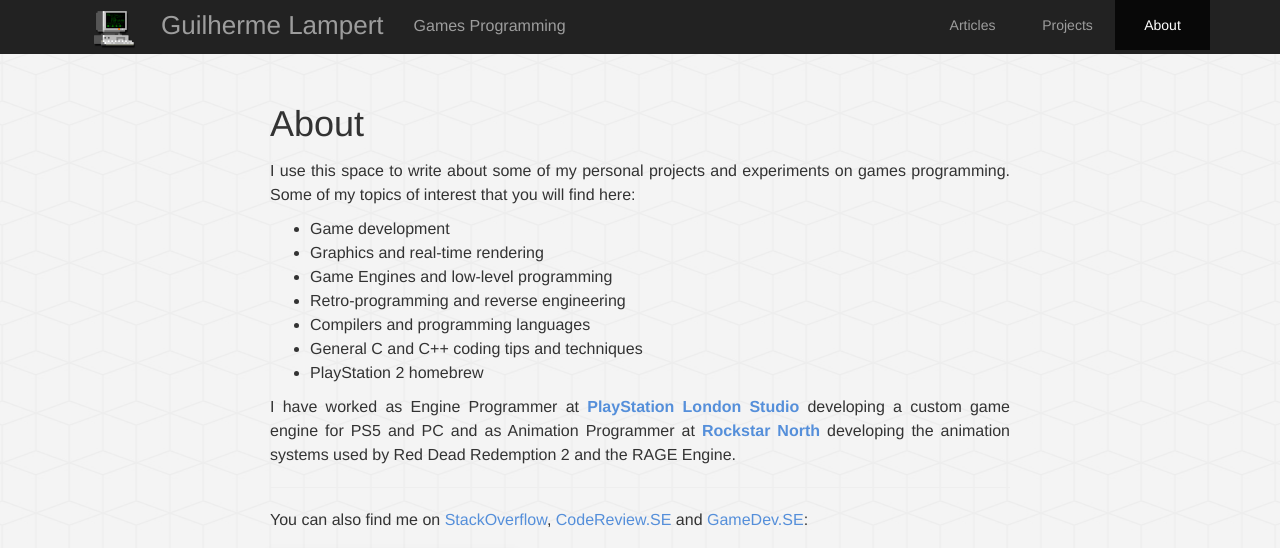
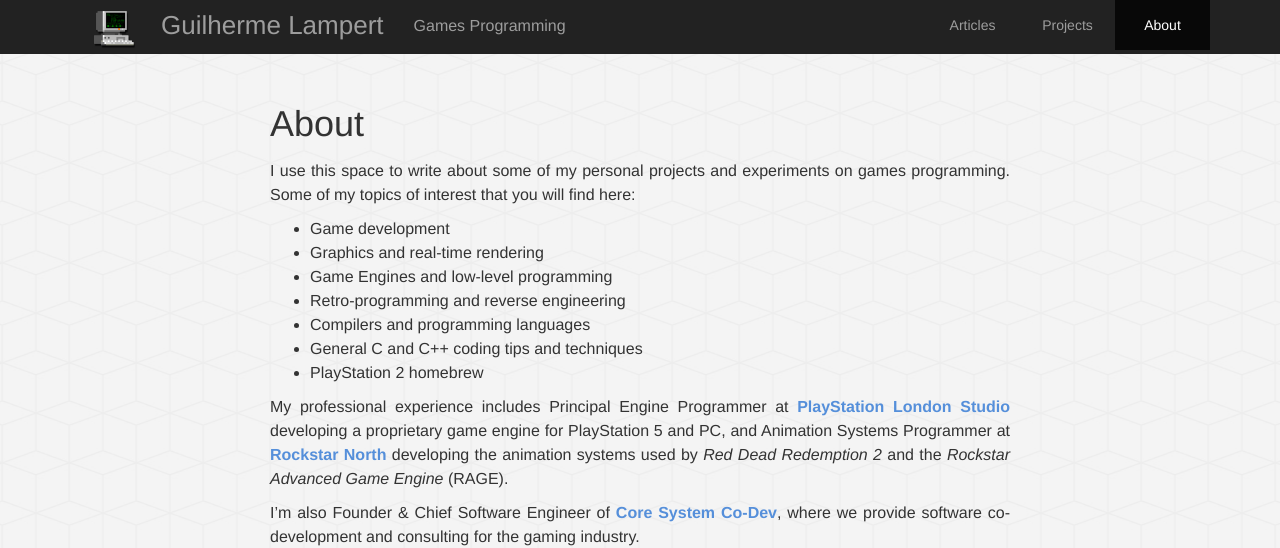
Before and after one commit to glampert/glampert.github.io, a Jekyll site: the page built from pages/about.markdown, in a window 1280 px wide, cut to the strip 0-548 px from the top of the page. Built offline with Jekyll 4.4.1, drawn with Linux system fonts in a browser that asks for light colours; nearby versions of some CDN libraries.

Commit message:
About page update.

```diff
--- a/pages/about.markdown
+++ b/pages/about.markdown
@@ -17,8 +17,9 @@
 - General C and C++ coding tips and techniques
 - PlayStation 2 homebrew
 
-I have worked as Engine Programmer at [**PlayStation London Studio**](https://playstationlondonstudio.com/) developing a custom game engine for PS5 and PC
-and as Animation Programmer at [**Rockstar North**](http://www.rockstarnorth.com/) developing the animation systems used by Red Dead Redemption 2 and the RAGE Engine.
+My professional experience includes Principal Engine Programmer at [**PlayStation London Studio**](https://playstationlondonstudio.com/) developing a proprietary game engine for PlayStation 5 and PC, and Animation Systems Programmer at [**Rockstar North**](http://www.rockstarnorth.com/) developing the animation systems used by *Red Dead Redemption 2* and the *Rockstar Advanced Game Engine* (RAGE).
+
+I'm also Founder & Chief Software Engineer of [**Core System Co-Dev**](https://coresystemcodev.com/), where we provide software co-development and consulting for the gaming industry.
 
 ----
 
```
